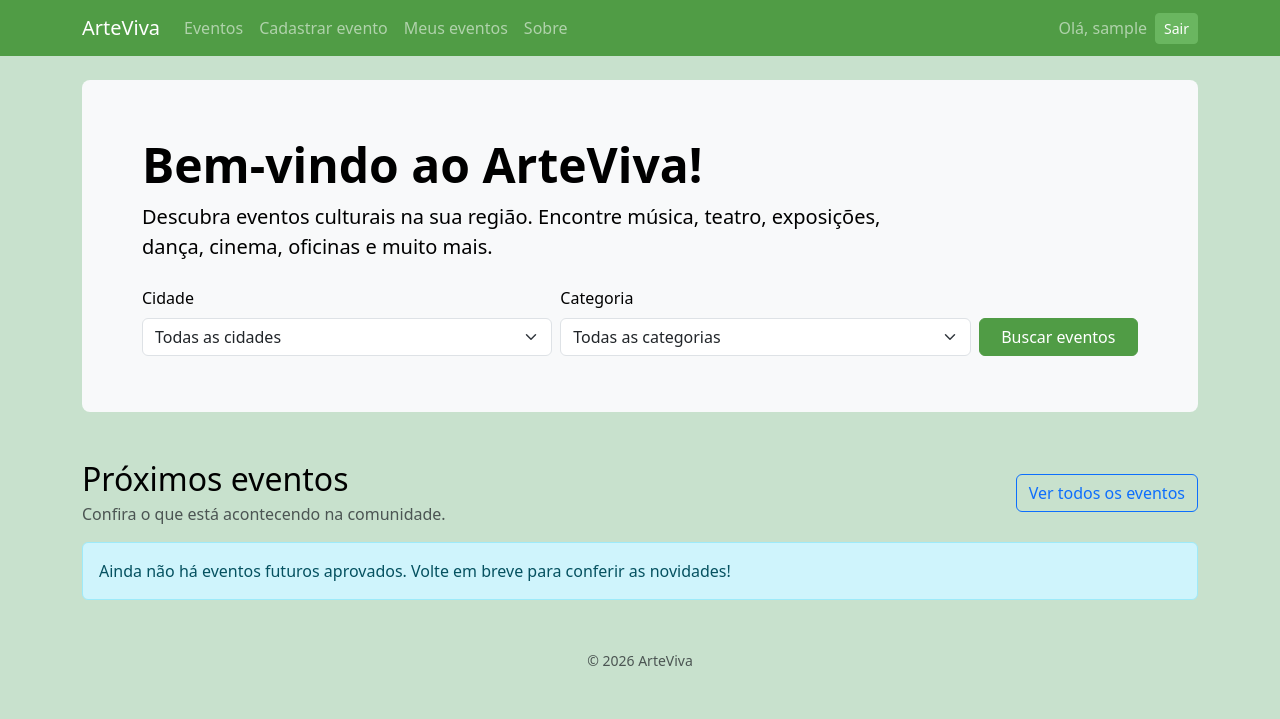
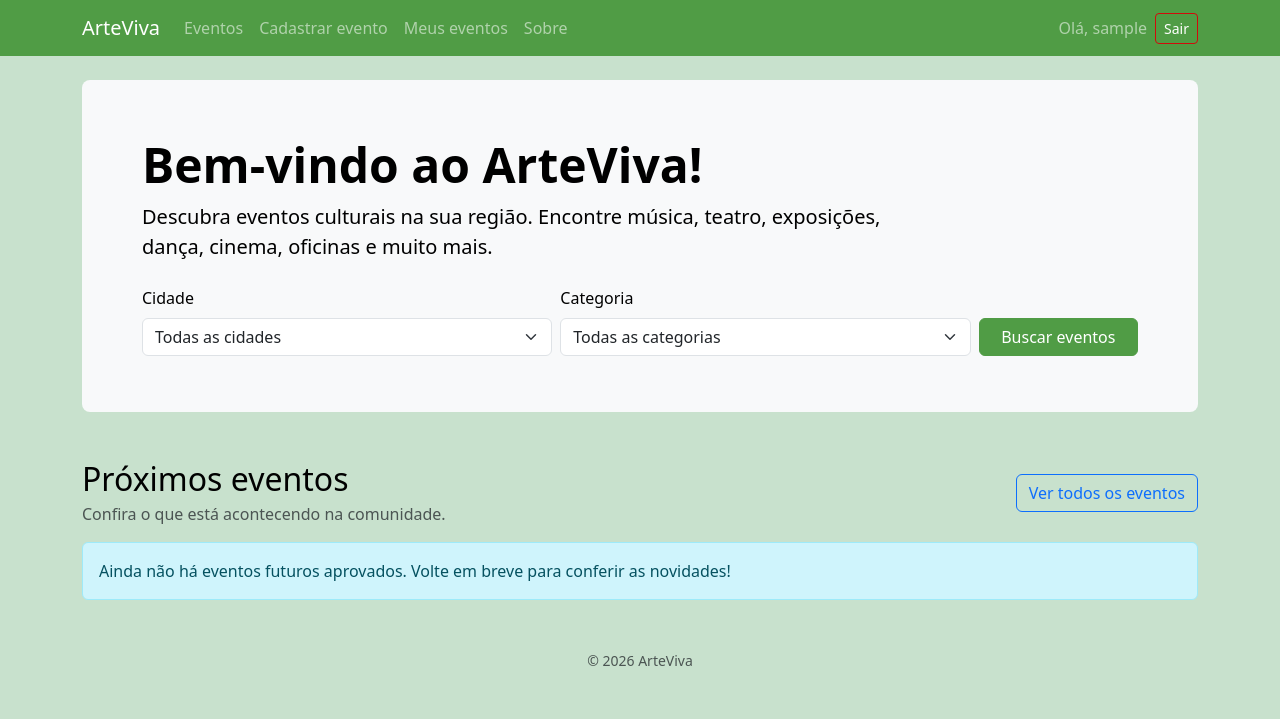
Before and after one commit to wwwziongabrieldeoliveira2010-crypto/ZE_PI_ProjetoArteViva, an ASP.NET Core app: page / in a window 1280 px wide. Shown: the top 719 px of the page. Run offline with ASP.NET Core 8, Linux system fonts and the light colour scheme; the visitor is signed in with stand-in values (Sample User, id 1); data that the repository does not hold is empty; the project's own start-up code is not run, and a stand-in starts its controllers and pages.

Commit message:
Estilizei a parte dos botões de sair e adicionei mais opções de cores no :root

```diff
--- a/CrudEF/Data/AppDbContext.cs
+++ b/CrudEF/Data/AppDbContext.cs
@@ -11,7 +11,7 @@ public AppDbContext(DbContextOptions<AppDbContext> options) : base(options) { }
 
 protected override void OnConfiguring(DbContextOptionsBuilder optionsBuilder)
 {
-    optionsBuilder.UseMySQL("Server=localhost;Database=arteviva;User=root;Password=18062010;");
+    optionsBuilder.UseMySQL("Server=localhost;Database=arteviva;User=root;Password=Senac2026;");
 
 }
 
--- a/CrudEF/Views/Shared/_Layout.cshtml
+++ b/CrudEF/Views/Shared/_Layout.cshtml
@@ -29,7 +29,7 @@
                         <li class="nav-item"><span class="nav-link">Olá, @User.Identity.Name</span></li>
                         <li class="nav-item">
                             <form asp-controller="Usuarios" asp-action="Logout" method="post" class="d-inline">
-                                <button type="submit" class="btn btn-sm btn-destaque">Sair</button>
+                                <button type="submit" class="btn btn-sm btn-sair">Sair</button>
                             </form>
                         </li>
                     }
--- a/CrudEF/appsettings.json
+++ b/CrudEF/appsettings.json
@@ -1,5 +1,5 @@
 {
   "ConnectionStrings": {
-    "DefaultConnection": "Server=localhost;Database=arteviva;User=root;Password=18062010;"
+    "DefaultConnection": "Server=localhost;Database=arteviva;User=root;Password=Senac2026;"
   }
 }
--- a/CrudEF/wwwroot/CSS/site.css
+++ b/CrudEF/wwwroot/CSS/site.css
@@ -1,9 +1,9 @@
-
 :root {
     --cor-principal: #509c45;
     --cor-destaque: #6ab660;
     --cor-fundo: #6caf7a5e;
     --cor-texto: #000000;
+    --cor-perigo: #d10b0b;
 }
 
 body {
@@ -19,14 +19,17 @@ body {
     color: var(--cor-destaque) !important;
 }
 
-.btn-destaque {
-    background-color: var(--cor-destaque);
-    border-color: var(--cor-destaque);
+.btn-sair {
+    background-color: transparent;
+    border: 1px solid var(--cor-perigo);
     color: #fff;
+    transition: background-color 0.2s;
 }
 
-.btn-destaque:hover {
-    filter: brightness(0.9);
+.btn-sair:hover,
+.btn-sair:active {
+    background-color: var(--cor-perigo);
+    border-color: var(--cor-perigo);
     color: #fff;
 }
 
```
